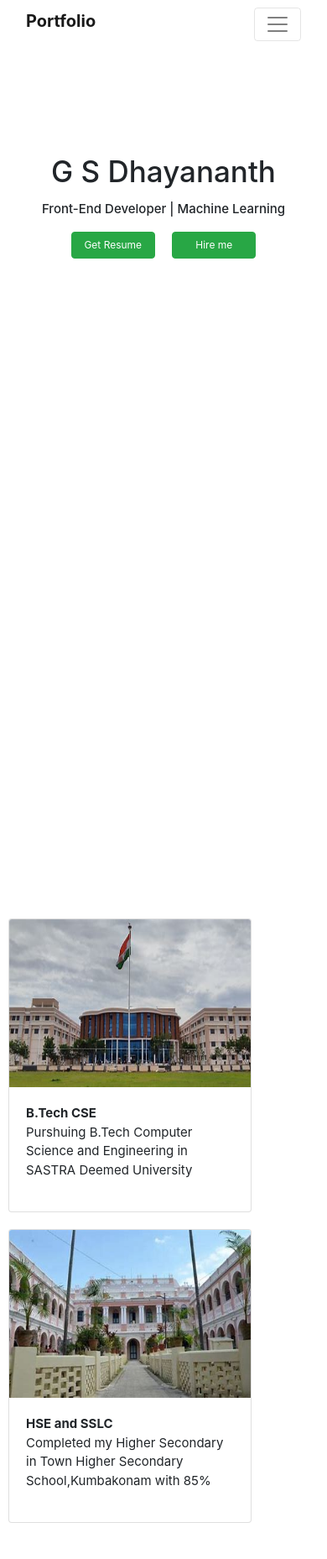
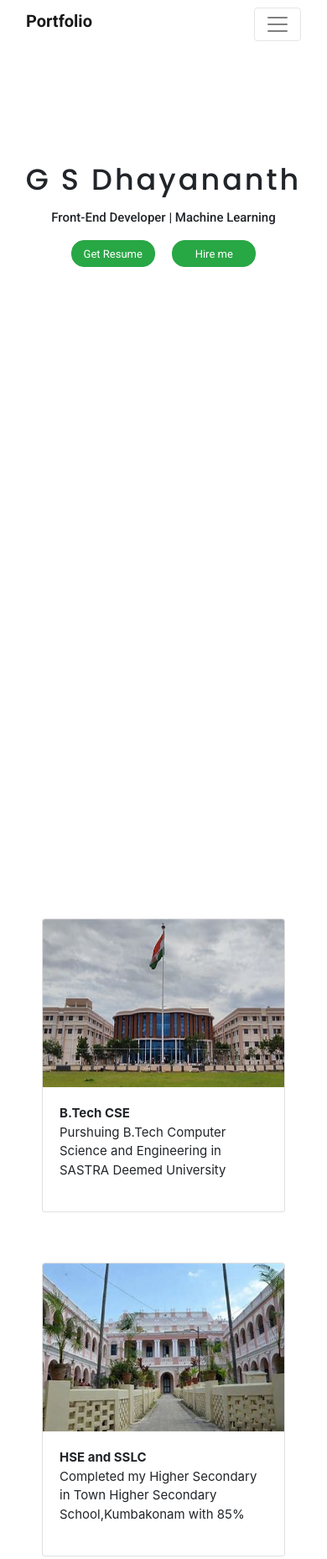
Before and after one commit to DhayananthG/My-Portfolio, a plain HTML site: page index.html in a window 390 px wide. Shown: the top 1857 px of the page at 84% size. Drawn offline with nearby package versions, Linux system fonts and the light colour scheme; files that its build step writes are made by us from their sources; files whose address does not match are found by name.

Commit message:
Update style.css

```diff
--- a/style.css
+++ b/style.css
@@ -3,10 +3,11 @@ body{
     padding: 0;
     box-sizing: border-box;
     scroll-behavior: smooth;
+    font-family: "Roboto", sans-serif;
 }
 
 .nav-link{
-    font-size: 18px;
+    font-size: 20px;
     font-weight: bold;
     border: 2px solid transparent;
 }
@@ -15,7 +16,6 @@ body{
     border-bottom: 3px solid blue;
     transition: .1s;
     color: black;
-    font-weight: bold;
 }
 
 #NavBar{
@@ -24,13 +24,12 @@ body{
     background-color: white;
     top: 0;
     z-index: 10;
+    font-family: "Roboto", sans-serif;
 }
 
 section{
     min-height:100vh;
-    display: flex;
-    justify-content: center;
-    align-items: center;
+    width: 100;
 }
 
 /* Home */
@@ -43,12 +42,15 @@ section{
 
 .homeText h1{
     font-size: 80px;
+    letter-spacing: 3px;
     margin: 15px;
+    font-family: "Poppins", sans-serif;
 }
 
 .homeText h5{
     font-size: 30px;
     margin: 10px;
+    font-family: "Roboto", sans-serif;
 }
 
 .homeText button{
@@ -60,13 +62,15 @@ section{
 .homeText{
     width: 100%;
     height: 100vh;
-    margin-top: 110px;
+    margin-top: 120px;
 }
 
 .homeText a{
     width: 140px;
     height: 42px;
+    border-radius: 20px;
     font-size: 18px;
+    font-family: "Roboto", sans-serif;
 }
 
 /* About */
@@ -82,6 +86,12 @@ section{
     width: 350px;
     height: 350px;
     margin: 30px;
+    transition: transform 1s;
+}
+
+.card:hover{
+    transform: scale(1.1);
+    border: 3px solid black;
 }
 
 .card-img-top{
@@ -89,6 +99,9 @@ section{
     height: 200px;
 }
 
+.card-text p{
+    font-family: "Roboto", sans-serif;
+}
 
 /* Project */
 #Project{
@@ -114,6 +127,7 @@ section{
     width: 500px;
     height: 500px;
     margin: 30px;
+    /* box-shadow: 10px 10px 20px rgba(0, 0, 0, 0.5); */
 }
 
 .icon-container{
@@ -140,8 +154,17 @@ section{
     transition: .1s;
 }
 
+@media screen and (max-width:985px){
+    .nav-link:hover{
+        border-bottom: none;
+        transition: none;
+        color: black;
+        font-weight: bold;
+    }
+}
 
- @media screen and (max-width:600px){
+
+ @media screen and (max-width:400px){
 
     .navbar h3, .navbar li{
         font-size: 20px;
@@ -166,7 +189,8 @@ section{
     .homeText a{
         width: 100px;
         height: 32px;
-        font-size: 12px;
+        font-size: 13px;
+        border-radius: 15px;
         margin: 5px;
     }
 
@@ -177,7 +201,6 @@ section{
     .card{
         width: 290px;
         height: 350px;
-        margin: 10px;
     }
 
     .card-img-top{
@@ -189,7 +212,7 @@ section{
         display: flex;
         flex-direction: row;
         align-content: center;
-        margin-top: 20px;
+        margin: 30px 55px;
     }
 
     #Project h2{
@@ -200,8 +223,9 @@ section{
         display: flex;
         flex-direction: row;
         align-content: center;
-        margin-top: 20px;
+        margin: 30px 55px;
     }
+
 
     .contact-img{
         width: 280px;
```
